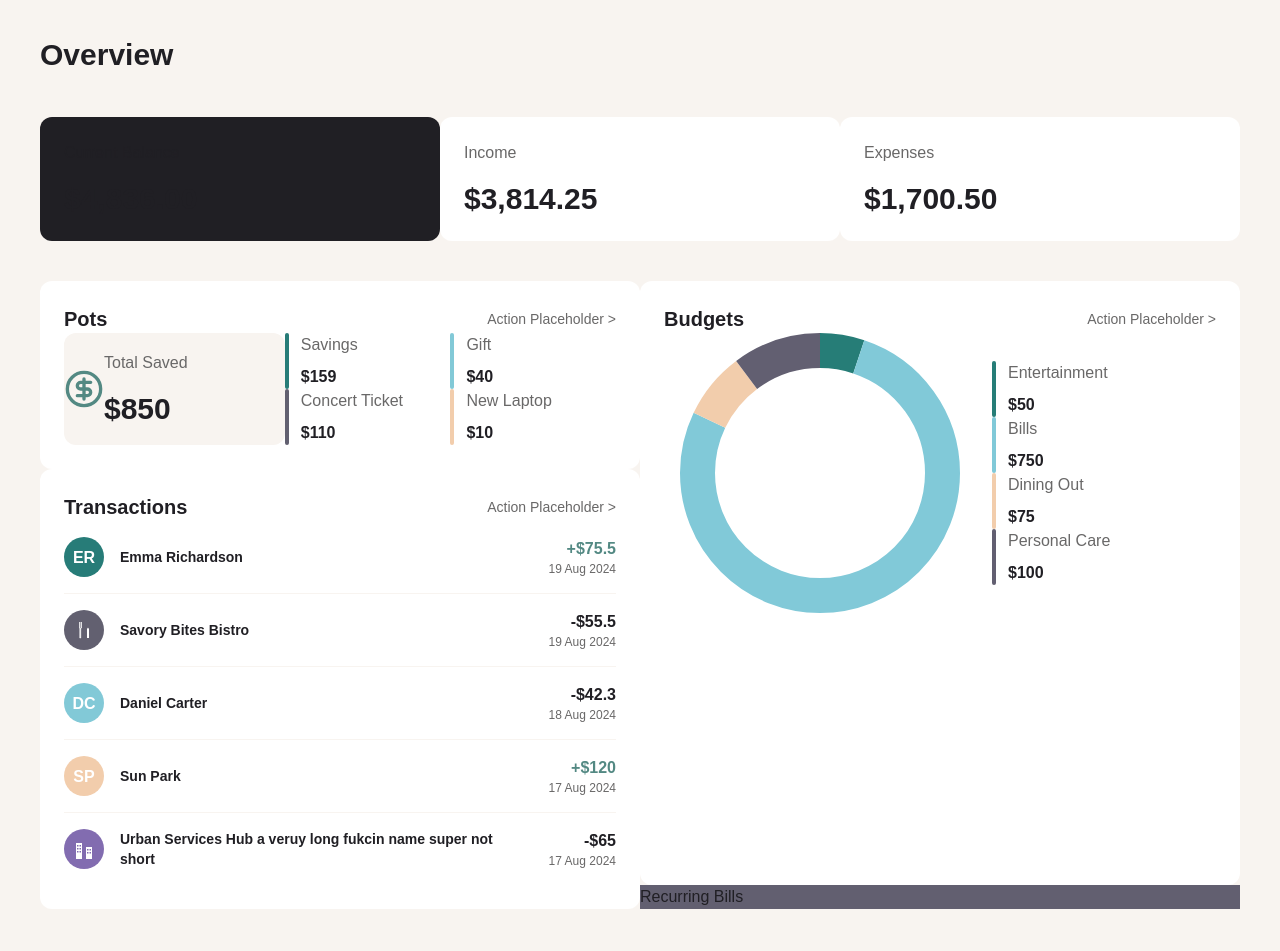
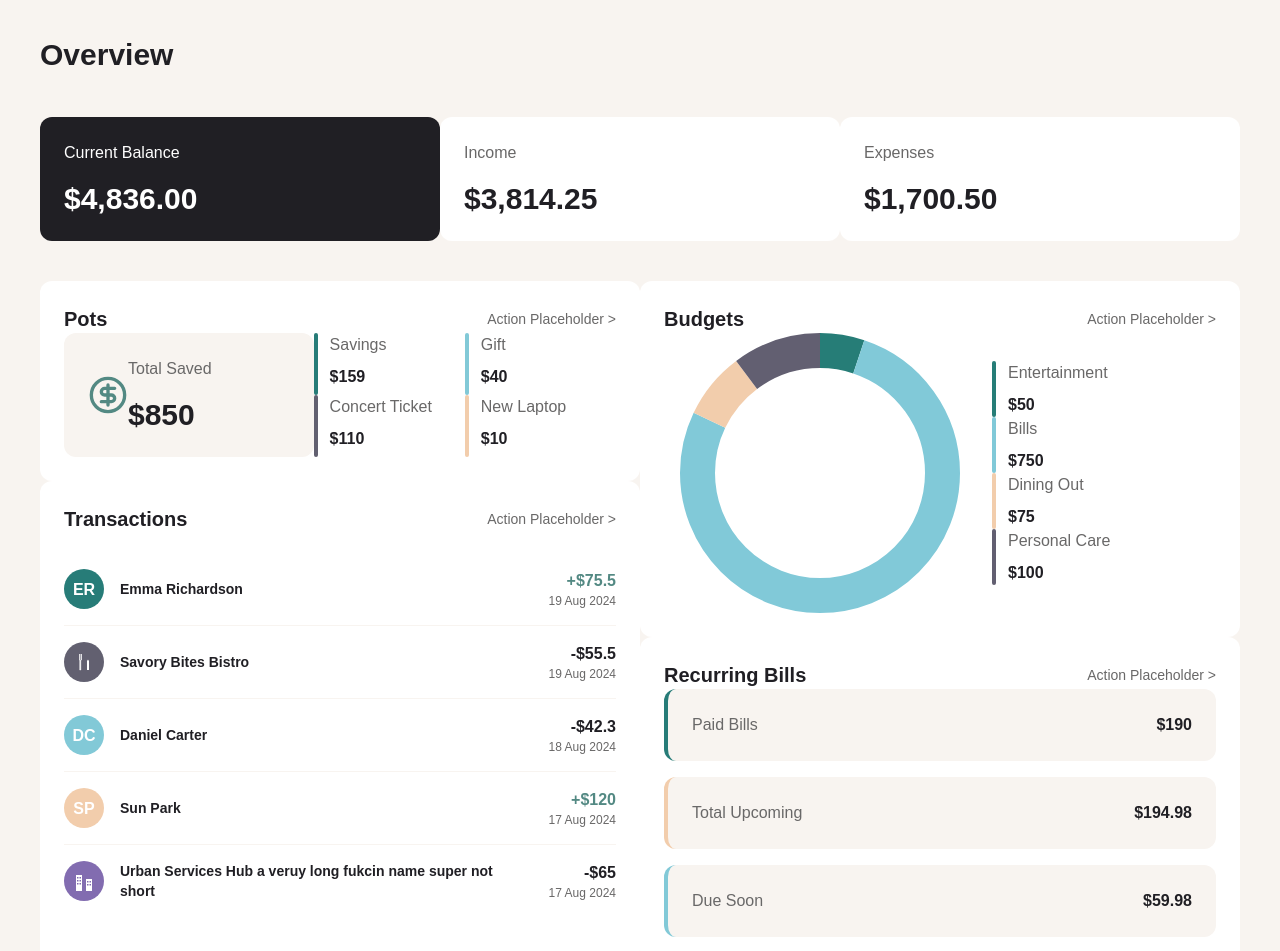
Before and after one commit to BastienCros/financial-app, a Next.js app: page / in a window 1280 px wide. Shown: the top 951 px of the page. Built offline with nearby package versions, Linux system fonts and the light colour scheme.

Commit message:
feat(RecurringBills): Add recurring bills section with global card variants
-  Implements the recurring bills dashboard section displaying paid bills, upcoming bills, and bills due soon.
- Refactors card variant styling from component-level to global CSS for better reusability.

```diff
--- a/app/globals.css
+++ b/app/globals.css
@@ -73,6 +73,15 @@
     border-radius: var(--radius-xl);
     padding: --spacing(6);
   }
+
+  .tw-card[data-variant="background"] {
+    --card-surface: var(--color-background);
+  }
+
+  .tw-card[data-variant="dark"] {
+    --card-surface: var(--color-foreground);
+    --card-text: var(--color-on-dark);
+  }
 }
 
 /* Not used class for now - keep for reference */
--- a/src/components/BalanceSummary/balanceSummary.module.css
+++ b/src/components/BalanceSummary/balanceSummary.module.css
@@ -24,9 +24,6 @@
 }
 
 .balanceCard[data-variant="dark"] {
-  --card-surface: var(--color-foreground);
-  --card-text: var(--color-on-dark);
-
   & h3 {
     color: var(--color-on-dark);
   }
--- a/src/components/Card/card.module.css
+++ b/src/components/Card/card.module.css
@@ -27,6 +27,7 @@
 /* Todo we asume here content will flex, wich may not be the case */
 .cardContent {
   display: flex;
+  justify-content: center;
   flex-direction: column;
   flex-grow: 1;
 }
--- a/src/components/DashboardGrid/DashboardGrid.tsx
+++ b/src/components/DashboardGrid/DashboardGrid.tsx
@@ -5,6 +5,7 @@ import styles from "./dashboardGrid.module.css"
 import PotsSection from "@/components/PotsSection";
 import Transactions from "@/components/Transactions";
 import Budgets from "@/components/Budgets";
+import RecurringBills from "@/components/RecurringBills";
 
 interface DashboardGridProps extends React.HTMLAttributes<HTMLDivElement> {
   className?: string
@@ -16,7 +17,7 @@ function DashboardGrid({ className }: DashboardGridProps) {
       <PotsSection className={styles.pots} />
       <Transactions className={styles.transactions} />
       <Budgets className={styles.budget} />
-      <div className={cx(styles.bills, "bg-[#625f70]")}>Recurring Bills</div>
+      <RecurringBills className={styles.bills} />
     </div>
   )
 }
--- a/src/components/PotsSection/PotsSection.tsx
+++ b/src/components/PotsSection/PotsSection.tsx
@@ -23,7 +23,7 @@ function PotsSection({ className }: PotsSectionsProps) {
   return (
     <Card title="Pots" className={className}>
       <div className={styles.content}>
-        <div className={cx(styles.summary, "tw-card")}>
+        <div className={cx(styles.summary, "tw-card")} data-variant="background">
           <CircleDollarSign className="flex-none text-success" size={40} />
           <div className="flex-1">
             <p className="text-fg-subtle">Total Saved</p>
--- a/src/components/PotsSection/potsSection.module.css
+++ b/src/components/PotsSection/potsSection.module.css
@@ -5,15 +5,10 @@
 }
 
 .summary {
-  /* Update card background color */
-  --card-surface: var(--color-background);
-
   display: flex;
   flex-direction: row;
   align-items: center;
   gap: var(--spacing-5);
-  padding: var(--spacing-5);
-
 }
 
 .list {
--- /dev/null
+++ b/src/components/RecurringBills/RecurringBills.tsx
@@ -0,0 +1,40 @@
+import * as React from "react";
+import Card from "@/components/Card";
+import { Car } from "lucide-react";
+
+
+interface Props {
+  className?: string;
+}
+
+const items = [
+  { label: "Paid Bills", amount: 190, color: "#277c78" },
+  { label: "Total Upcoming", amount: 194.98, color: "#f2cdac" },
+  { label: "Due Soon", amount: 59.98, color: "#82c9d7" },
+];
+
+function RecurringBills({ className }: Props) {
+  return (
+    <Card title="Recurring Bills" className={className}>
+      <ul className="flex flex-col gap-4">
+        {items.map((item) =>
+        (
+          <li
+            key={item.label}
+            className="tw-card border-l-4"
+            data-variant="background"
+            style={{ borderLeftColor: item.color }}
+          >
+            <div className="flex justify-between">
+              <p className="text-fg-subtle">{item.label}</p>
+              <p className="font-bold font-mono">${item.amount}</p>
+            </div>
+          </li>
+        )
+        )}
+      </ul>
+    </Card>
+  );
+}
+
+export default RecurringBills;
--- /dev/null
+++ b/src/components/RecurringBills/index.ts
@@ -0,0 +1 @@
+export { default } from "./RecurringBills";
```
